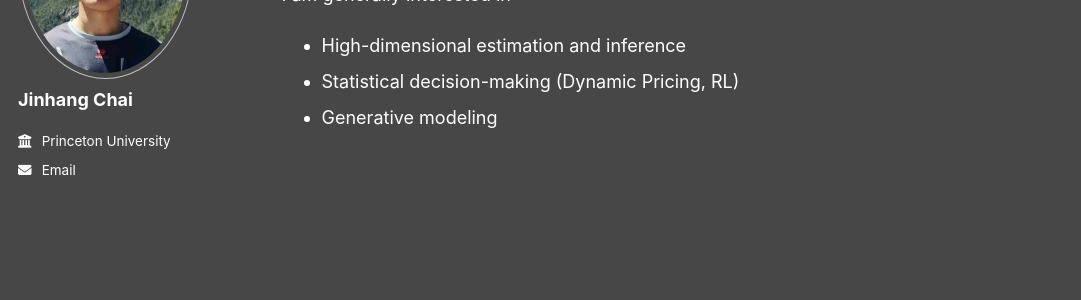
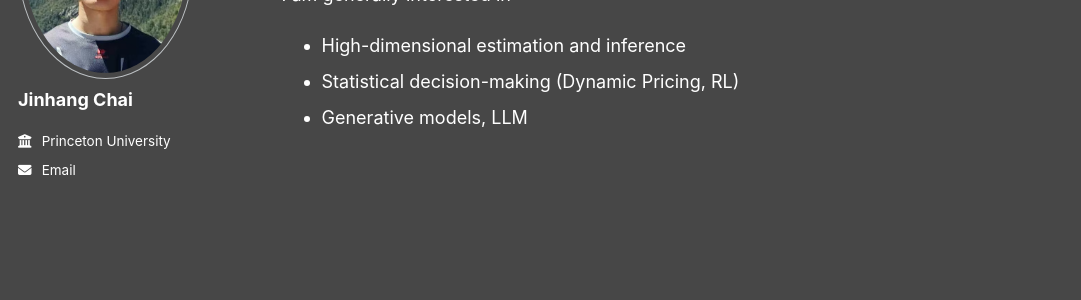
Before and after one commit to jinhangc/jinhangc.github.io, a Jekyll site: the page built from _pages/about.md, in a window 1280 px wide. Shown: the part 249-549 px from the top of the page, without its empty margins (0-1081 px from the left). Built offline with Jekyll 4.4.1, drawn with Linux system fonts in a browser that asks for light colours; a script that is not in the unit is left out.

Commit message:
Update site with modern styling and content changes

```diff
--- a/_pages/about.md
+++ b/_pages/about.md
@@ -12,4 +12,4 @@ I am a fifth-year PhD student in the department of [Operations Research and Fina
 I am generally interested in
 - High-dimensional estimation and inference
 - Statistical decision-making (Dynamic Pricing, RL)
-- Generative modeling
+- Generative models, LLM
```
